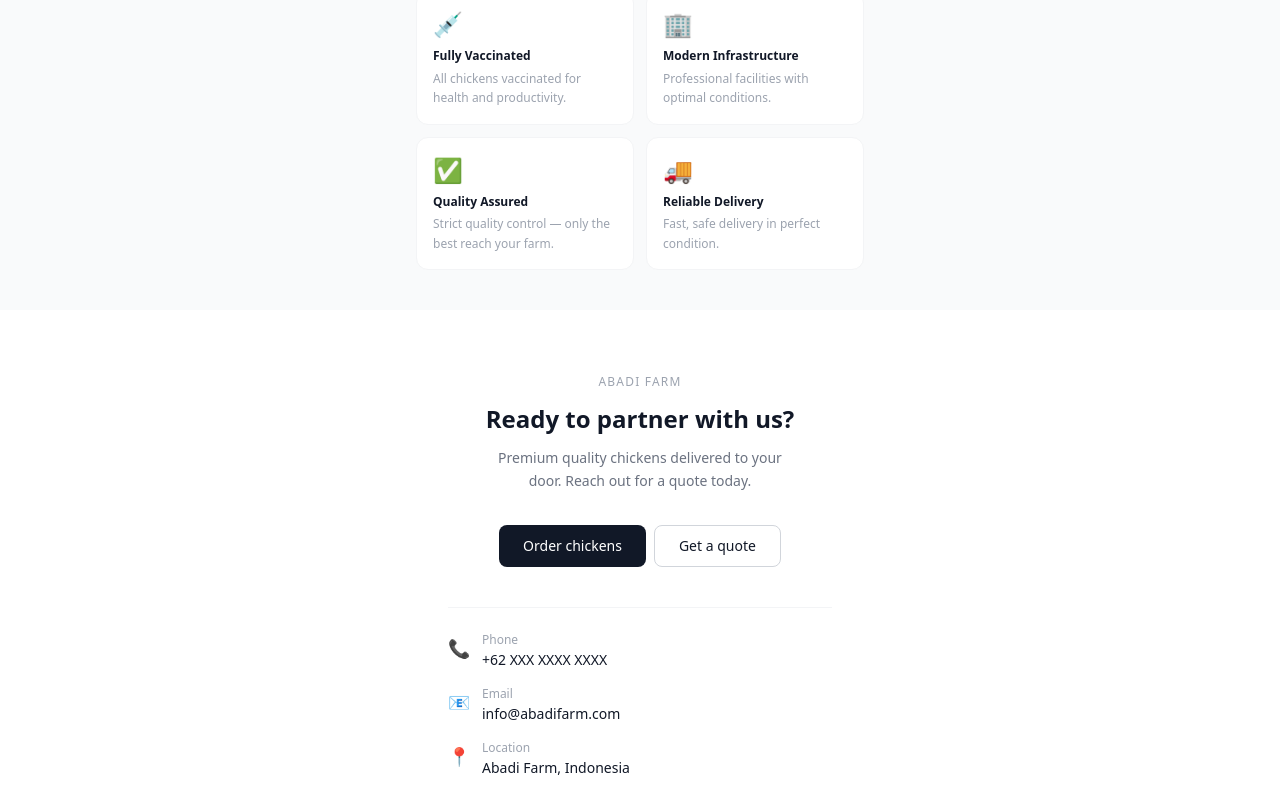
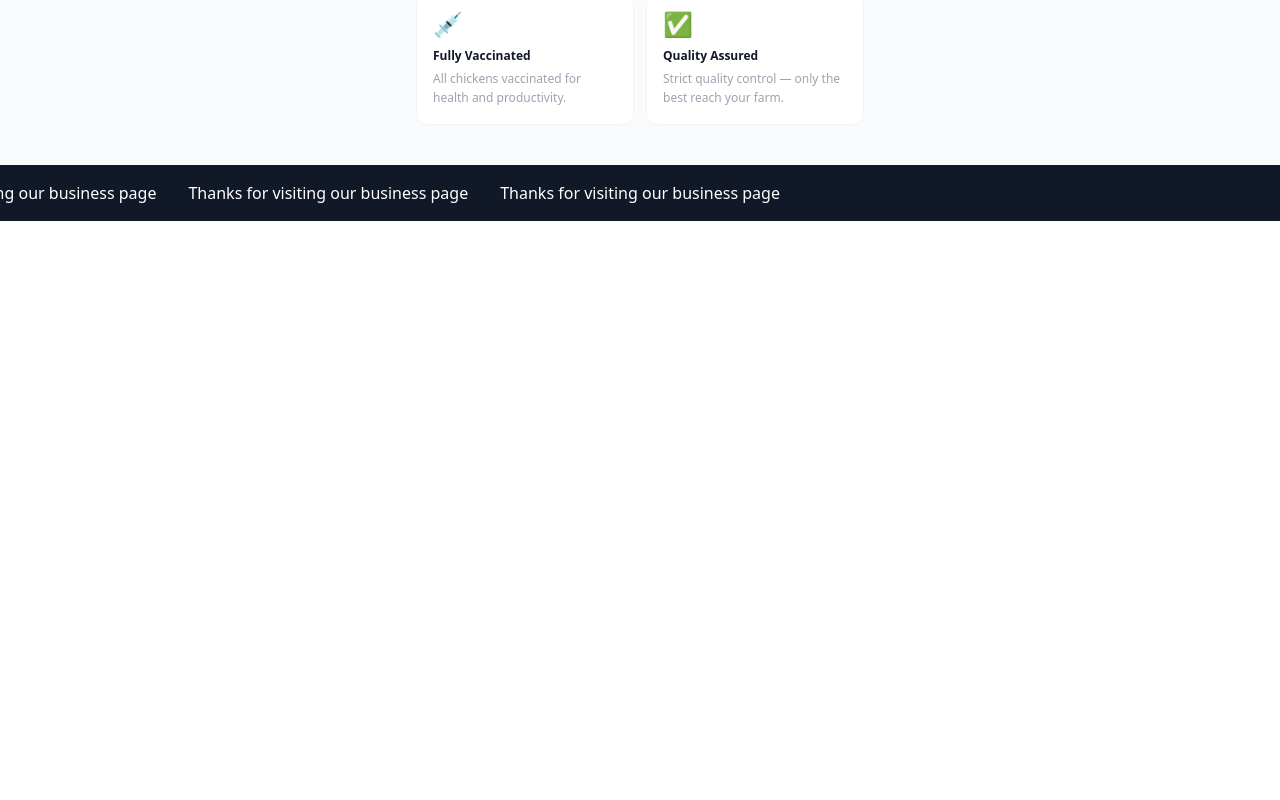
Before and after one commit to afroyin/Abadi-Farm, a Next.js app: page / in a window 1280 px wide. Shown: the part 1180-1980 px from the top of the page. After the commit the page ends 1401 px from the top, so only its background shows below. Built offline with nearby package versions, Linux system fonts and the light colour scheme.

Commit message:
Updated code for redeploy

```diff
--- a/app/components/CTA.tsx
+++ b/app/components/CTA.tsx
@@ -1,21 +1,21 @@
 export default function CTA() {
   return (
-    <section id="contact" className="w-full py-16 px-4 bg-white">
+    <section id="contact" className="w-full py-8 px-4 bg-white">
       <div className="max-w-sm mx-auto text-center">
         {/* Header */}
-        <p className="text-xs font-medium tracking-widest text-gray-400 uppercase mb-3">
+        <p className="text-xs font-medium tracking-widest text-gray-400 uppercase mb-1">
           Abadi Farm
         </p>
-        <h2 className="text-2xl font-semibold text-gray-900 mb-3 leading-snug">
+        <h2 className="text-2xl font-semibold text-gray-900 mb-2 leading-snug">
           Ready to partner with us?
         </h2>
-        <p className="text-sm text-gray-500 leading-relaxed mb-8 max-w-xs mx-auto">
+        <p className="text-sm text-gray-500 leading-relaxed mb-4 max-w-xs mx-auto">
           Premium quality chickens delivered to your door. Reach out for a quote
           today.
         </p>
 
         {/* Buttons */}
-        <div className="flex gap-2 justify-center flex-wrap mb-10">
+        <div className="flex gap-2 justify-center flex-wrap mb-4">
           <button className="bg-gray-900 text-white px-6 py-2.5 rounded-lg text-sm font-medium hover:bg-gray-700 transition">
             Order chickens
           </button>
@@ -25,7 +25,7 @@ export default function CTA() {
         </div>
 
         {/* Contact info */}
-        <div className="border-t border-gray-100 pt-6 space-y-4 text-left">
+        <div className="border-t border-gray-100 pt-4 space-y-2 text-left">
           {[
             { icon: "📞", label: "Phone", value: "+62 XXX XXXX XXXX" },
             { icon: "📧", label: "Email", value: "info@abadifarm.com" },
--- a/app/components/Features.tsx
+++ b/app/components/Features.tsx
@@ -16,19 +16,9 @@ export default function Features() {
       description: "All chickens vaccinated for health and productivity.",
     },
     {
-      icon: "🏢",
-      title: "Modern Infrastructure",
-      description: "Professional facilities with optimal conditions.",
-    },
-    {
       icon: "✅",
       title: "Quality Assured",
       description: "Strict quality control — only the best reach your farm.",
-    },
-    {
-      icon: "🚚",
-      title: "Reliable Delivery",
-      description: "Fast, safe delivery in perfect condition.",
     },
   ];
 
--- a/app/components/Hero.tsx
+++ b/app/components/Hero.tsx
@@ -16,8 +16,23 @@ export default function Hero() {
           <img
             src="/farm-logo.png"
             alt="Abadi Farm Logo"
-            className="w-48 sm:w-64 md:w-72 h-auto"
+            className="w-48 sm:w-64 md:w-72 h-auto animate-slide-fade"
           />
+          <style>{`
+            @keyframes slide-fade-left {
+              0% {
+                opacity: 0;
+                transform: translateX(-100px);
+              }
+              100% {
+                opacity: 1;
+                transform: translateX(0);
+              }
+            }
+            .animate-slide-fade {
+              animation: slide-fade-left 1s ease-out forwards;
+            }
+          `}</style>
         </div>
 
         {/* Heading */}
--- /dev/null
+++ b/app/components/RunningText.tsx
@@ -0,0 +1,32 @@
+'use client';
+
+export default function RunningText() {
+  return (
+    <div className="w-full bg-gray-900 text-white py-4 px-4 overflow-hidden">
+      <div className="flex animate-marquee whitespace-nowrap">
+        <span className="text-sm sm:text-base font-medium px-4">
+          Thanks for visiting our business page
+        </span>
+        <span className="text-sm sm:text-base font-medium px-4">
+          Thanks for visiting our business page
+        </span>
+        <span className="text-sm sm:text-base font-medium px-4">
+          Thanks for visiting our business page
+        </span>
+      </div>
+      <style>{`
+        @keyframes marquee {
+          0% {
+            transform: translateX(0%);
+          }
+          100% {
+            transform: translateX(-33.333%);
+          }
+        }
+        .animate-marquee {
+          animation: marquee 15s linear infinite;
+        }
+      `}</style>
+    </div>
+  );
+}
--- a/app/page.tsx
+++ b/app/page.tsx
@@ -1,8 +1,7 @@
 import Header from './components/Header';
 import Hero from './components/Hero';
 import Features from './components/Features';
-import CTA from './components/CTA';
-import Footer from './components/Footer';
+import RunningText from './components/RunningText';
 
 export default function Home() {
   return (
@@ -10,8 +9,7 @@ export default function Home() {
       <Header />
       <Hero />
       <Features />
-      <CTA />
-      <Footer />
+      <RunningText />
     </main>
   );
 }
```
